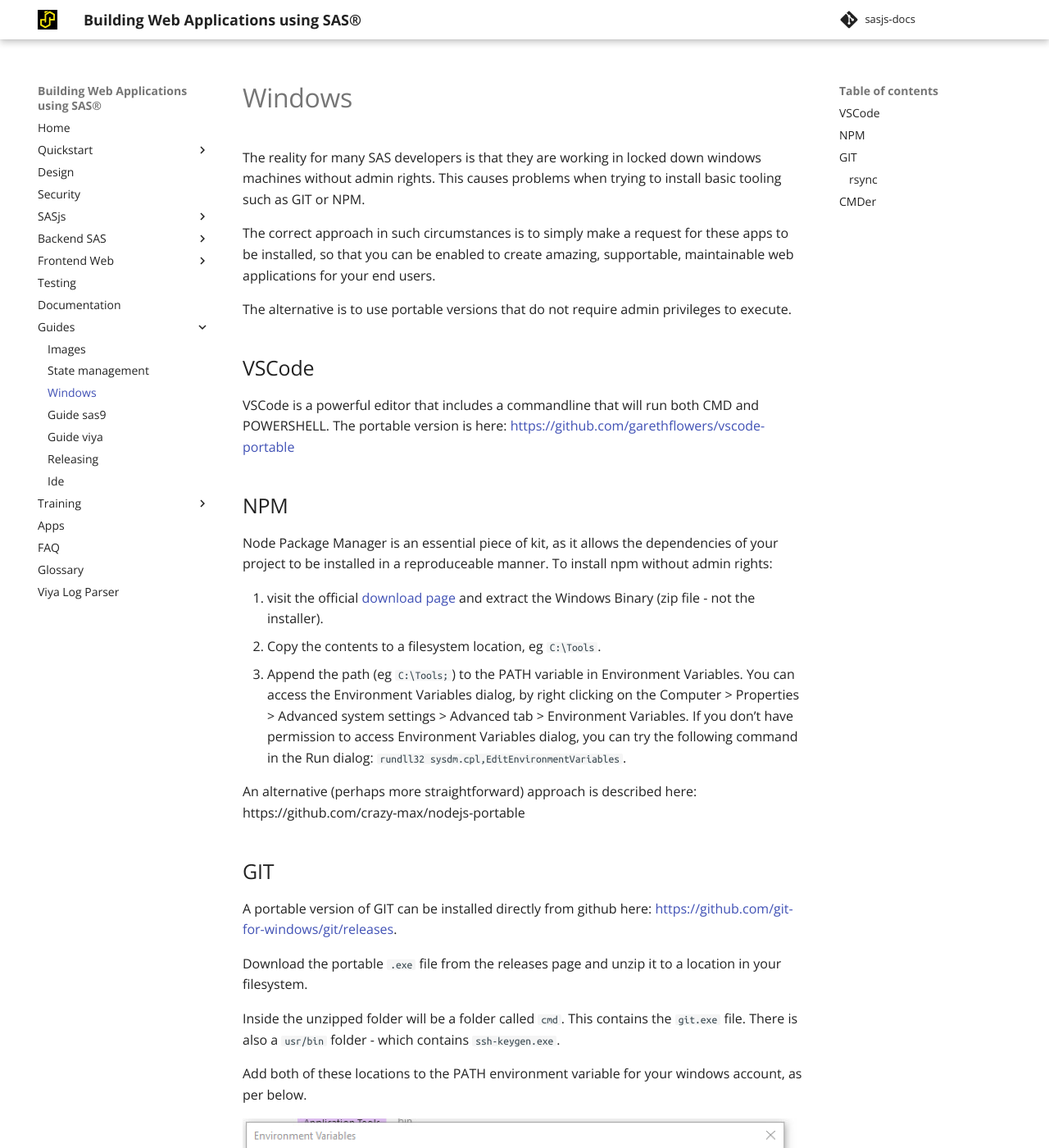
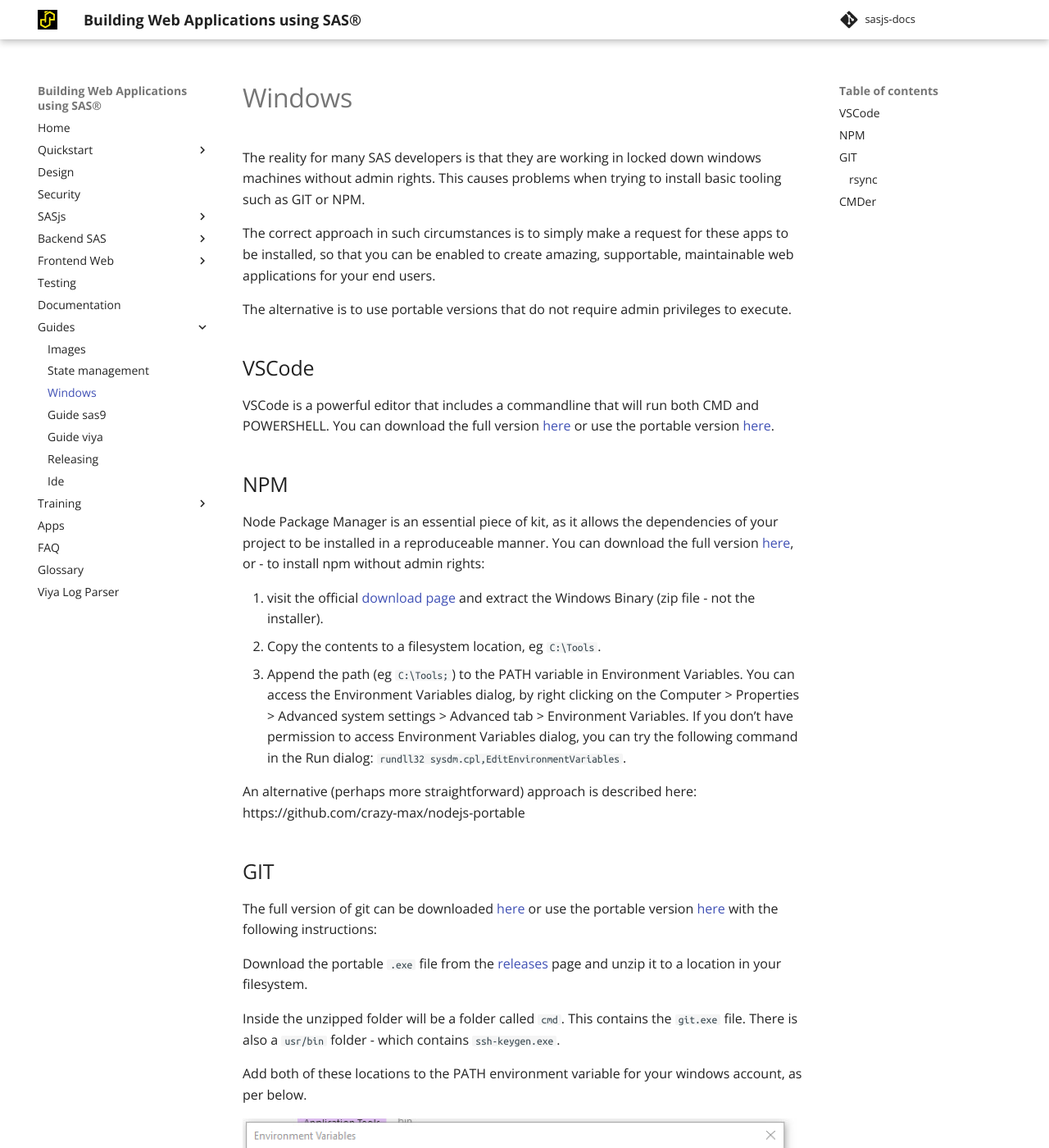
Before and after one commit to sasjs/sasjs.io, an MkDocs documentation site: the page built from docs/windows.md, in a window 1280 px wide and 1400 px high. Shown: the whole window at 82% size. Built offline with MkDocs 1.6.1 and Material for MkDocs 9.7.7, drawn with Linux system fonts in a browser that asks for light colours.

Commit message:
fix: more info on windows page]

```diff
--- a/docs/windows.md
+++ b/docs/windows.md
@@ -11,12 +11,11 @@
 VSCode
 ---------------------
 
-VSCode is a powerful editor that includes a commandline that will run both CMD and POWERSHELL.  The portable version is here:  [https://github.com/garethflowers/vscode-portable](https://github.com/garethflowers/vscode-portable)
+VSCode is a powerful editor that includes a commandline that will run both CMD and POWERSHELL.  You can download the full version [here](https://code.visualstudio.com/download) or use the portable version [here](https://github.com/garethflowers/vscode-portable).
 
 NPM
 ---------------------
-Node Package Manager is an essential piece of kit, as it allows the dependencies of your project to be installed in a reproduceable manner.
-To install npm without admin rights:
+Node Package Manager is an essential piece of kit, as it allows the dependencies of your project to be installed in a reproduceable manner.  You can download the full version [here](https://www.npmjs.com/get-npm), or - to install npm without admin rights:
 
 1. visit the official [download page](https://nodejs.org/en/download) and extract the Windows Binary (zip file - not the installer).
 2. Copy the contents to a filesystem location, eg `C:\Tools`.
@@ -28,9 +27,9 @@
 GIT
 ---------------------
 
-A portable version of GIT can be installed directly from github here: [https://github.com/git-for-windows/git/releases](https://github.com/git-for-windows/git/releases).
+The full version of git can be downloaded [here](https://git-scm.com/downloads) or use the portable version [here](https://github.com/git-for-windows/git/releases) with the following instructions:
 
-Download the portable `.exe` file from the releases page and unzip it to a location in your filesystem.
+Download the portable `.exe` file from the [releases](https://github.com/git-for-windows/git/releases) page and unzip it to a location in your filesystem.
 
 Inside the unzipped folder will be a folder called `cmd`. This contains the `git.exe` file.  There is also a `usr/bin` folder - which contains `ssh-keygen.exe`.
 
```
